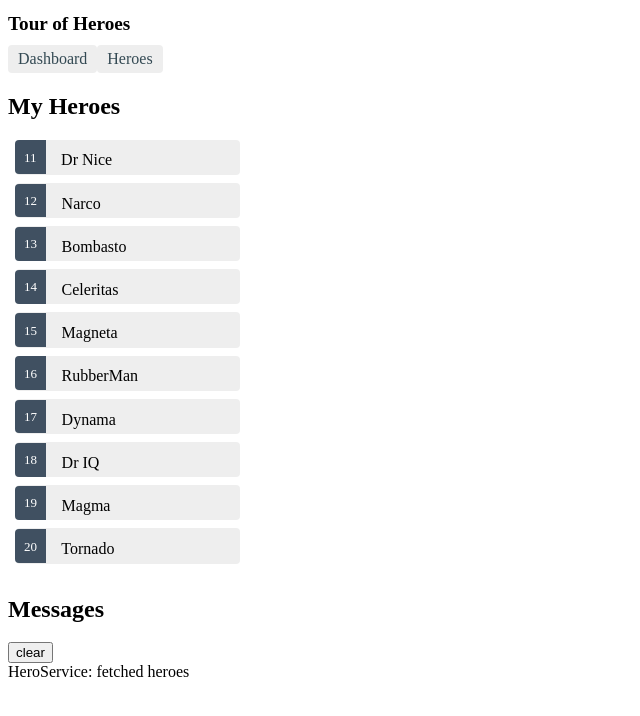
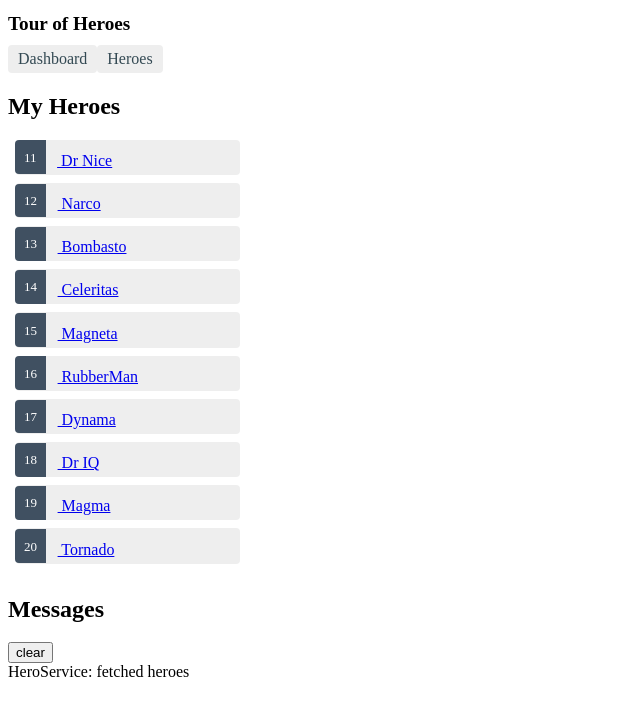
Before and after one commit to nancyruya/angular-tour-of-heroes, an Angular app: page /heroes in a window 1280 px wide. Shown: the top 716 px of the page, without its empty margins (0-640 px from the left). Built offline with nearby package versions, Linux system fonts and the light colour scheme.

Commit message:
heroes component routing

```diff
--- a/src/app/app-routing.module.ts
+++ b/src/app/app-routing.module.ts
@@ -3,10 +3,12 @@ import { RouterModule, Routes } from '@angular/router';
 
 import { HeroesComponent } from './heroes/heroes.component';
 import { DashboardComponent } from './dashboard/dashboard.component';
+import { HeroDetailComponent } from './hero-detail/hero-detail.component';
 
 const routes: Routes = [
+  { path: 'dashboard', component: DashboardComponent },
+  { path: 'detail/:id', component: HeroDetailComponent},
   { path: 'heroes', component: HeroesComponent },
-  { path: 'dashboard', component: DashboardComponent },
   { path: '', redirectTo: '/dashboard', pathMatch: 'full' },
 ];
 
--- a/src/app/dashboard/dashboard.component.html
+++ b/src/app/dashboard/dashboard.component.html
@@ -1,6 +1,10 @@
 <h3>Top Heroes</h3>
 <div class="grid grid-pad">
-  <a *ngFor="let hero of heroes" class="col-1-4">
+  <a
+    *ngFor="let hero of heroes"
+    class="col-1-4"
+    routerLink="/detail/{{ hero.id }}"
+  >
     <div class="module hero">
       <h4>{{ hero.name }}</h4>
     </div>
--- a/src/app/heroes/heroes.component.html
+++ b/src/app/heroes/heroes.component.html
@@ -1,7 +1,9 @@
 <h2>My Heroes</h2>
 <ul class="heroes">
-  <li *ngFor="let hero of heroes" (click)="onSelect(hero)">
-    <span class="badge">{{ hero.id }}</span> {{ hero.name }}
+  <li *ngFor="let hero of heroes">
+    <a routerLink="/detail/{{ hero.id }}">
+      <span class="badge">{{ hero.id }}</span> {{ hero.name }}
+    </a>
   </li>
 </ul>
 
--- a/src/app/heroes/heroes.component.ts
+++ b/src/app/heroes/heroes.component.ts
@@ -12,24 +12,16 @@ import { MessageService } from '../services/message.service';
   styleUrls: ['./heroes.component.css']
 })
 export class HeroesComponent implements OnInit {
-
-  selectedHero: Hero;
-
   heroes: Hero[];
 
-  constructor(private heroService: HeroService, private messageService: MessageService) { }
+  constructor(private heroService: HeroService) { }
 
   ngOnInit() {
     this.getHeroes();
   }
 
-  onSelect(hero: Hero): void {
-    this.selectedHero = hero;
-    this.messageService.add(`HeroesComponent: Selected hero id=${hero.id}`);
-  }
-
   getHeroes(): void {
     this.heroService.getHeroes()
-        .subscribe(heroes => this.heroes = heroes);
+    .subscribe(heroes => this.heroes = heroes);
   }
 }
```
